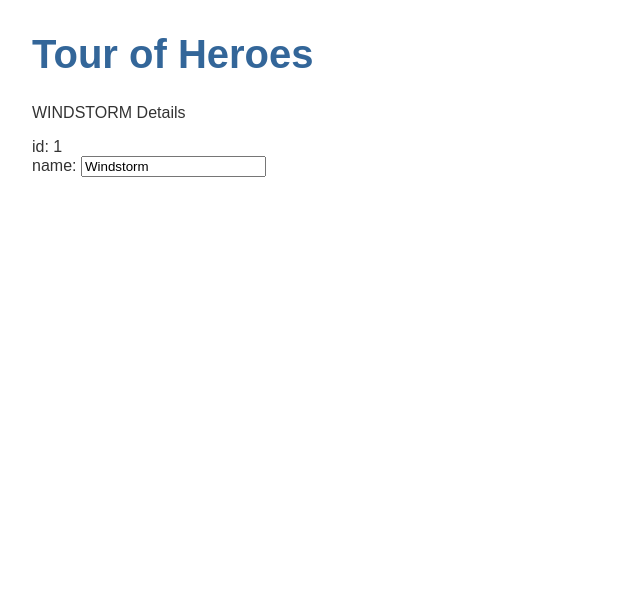
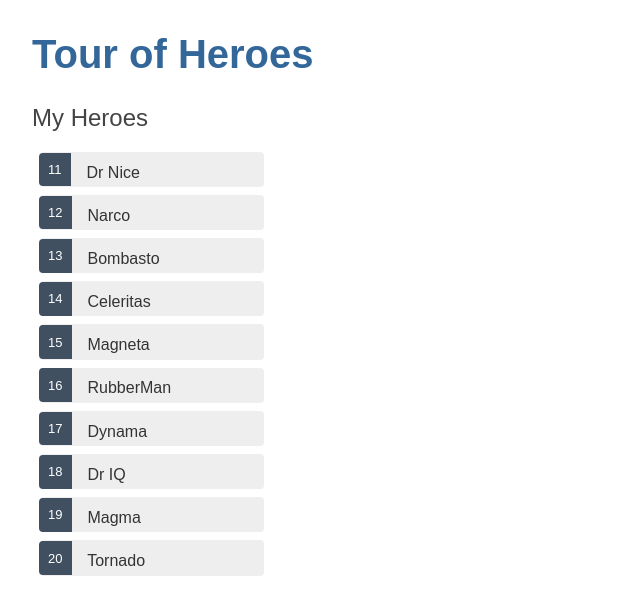
Before and after one commit to handreygalon/angular-tour-of-heroes, an Angular app: page / in a window 1280 px wide. Shown: the top 614 px of the page, without its empty margins (0-640 px from the left). Built offline with nearby package versions, Linux system fonts and the light colour scheme.

Commit message:
# display a list of heroes, and allow users to select a hero and display the hero's details

```diff
--- a/src/app/heroes/heroes.component.css
+++ b/src/app/heroes/heroes.component.css
@@ -0,0 +1,44 @@
+/* HeroesComponent's private CSS styles */
+.heroes {
+  margin: 0 0 2em 0;
+  list-style-type: none;
+  padding: 0;
+  width: 15em;
+}
+.heroes li {
+  cursor: pointer;
+  position: relative;
+  left: 0;
+  background-color: #EEE;
+  margin: .5em;
+  padding: .3em 0;
+  height: 1.6em;
+  border-radius: 4px;
+}
+.heroes li:hover {
+  color: #607D8B;
+  background-color: #DDD;
+  left: .1em;
+}
+.heroes li.selected {
+  background-color: #CFD8DC;
+  color: white;
+}
+.heroes li.selected:hover {
+  background-color: #BBD8DC;
+  color: white;
+}
+.heroes .badge {
+  display: inline-block;
+  font-size: small;
+  color: white;
+  padding: 0.8em 0.7em 0 0.7em;
+  background-color:#405061;
+  line-height: 1em;
+  position: relative;
+  left: -1px;
+  top: -4px;
+  height: 1.8em;
+  margin-right: .8em;
+  border-radius: 4px 0 0 4px;
+}
--- a/src/app/heroes/heroes.component.html
+++ b/src/app/heroes/heroes.component.html
@@ -1,7 +1,20 @@
-<p> {{ hero.name | uppercase }} Details </p>
-<div><span>id: </span> {{ hero.id }} </div>
-<div>
-  <label>name:
-    <input [(ngModel)]="hero.name" placeholder="name"/>
-  </label>
+<h2>My Heroes</h2>
+<ul class="heroes">
+  <li *ngFor="let hero of heroes"
+    [class.selected]="hero === selectedHero"
+    (click)="onSelect(hero)">
+    <span class="badge">{{hero.id}}</span> {{hero.name}}
+  </li>
+</ul>
+
+<div *ngIf="selectedHero">
+
+  <h2>{{selectedHero.name | uppercase}} Details</h2>
+  <div><span>id: </span>{{selectedHero.id}}</div>
+  <div>
+    <label>name:
+      <input [(ngModel)]="selectedHero.name" placeholder="name"/>
+    </label>
+  </div>
+
 </div>
--- a/src/app/heroes/heroes.component.ts
+++ b/src/app/heroes/heroes.component.ts
@@ -1,5 +1,6 @@
 import { Component, OnInit } from '@angular/core';
 import { Hero } from '../hero';
+import { HEROES } from '../mock-heroes';
 
 @Component({
   selector: 'app-heroes',
@@ -7,10 +8,8 @@
   styleUrls: ['./heroes.component.css']
 })
 export class HeroesComponent implements OnInit {
-  hero: Hero = {
-    id: 1,
-    name: 'Windstorm'
-  };
+  heroes = HEROES; // Property called heroes to expose the HEROES array for binding
+  selectedHero: Hero;
 
   constructor() { }
 
@@ -18,4 +17,8 @@
     /* Angular calls ngOnInit() shortly after creating a component. It's a good place to put initialization logic. */
   }
 
+  onSelect(hero: Hero): void {
+    this.selectedHero = hero;
+  }
+
 }
--- /dev/null
+++ b/src/app/mock-heroes.ts
@@ -0,0 +1,14 @@
+import { Hero } from './hero';
+
+export const HEROES: Hero[] = [
+  { id: 11, name: 'Dr Nice' },
+  { id: 12, name: 'Narco' },
+  { id: 13, name: 'Bombasto' },
+  { id: 14, name: 'Celeritas' },
+  { id: 15, name: 'Magneta' },
+  { id: 16, name: 'RubberMan' },
+  { id: 17, name: 'Dynama' },
+  { id: 18, name: 'Dr IQ' },
+  { id: 19, name: 'Magma' },
+  { id: 20, name: 'Tornado' }
+];
```
